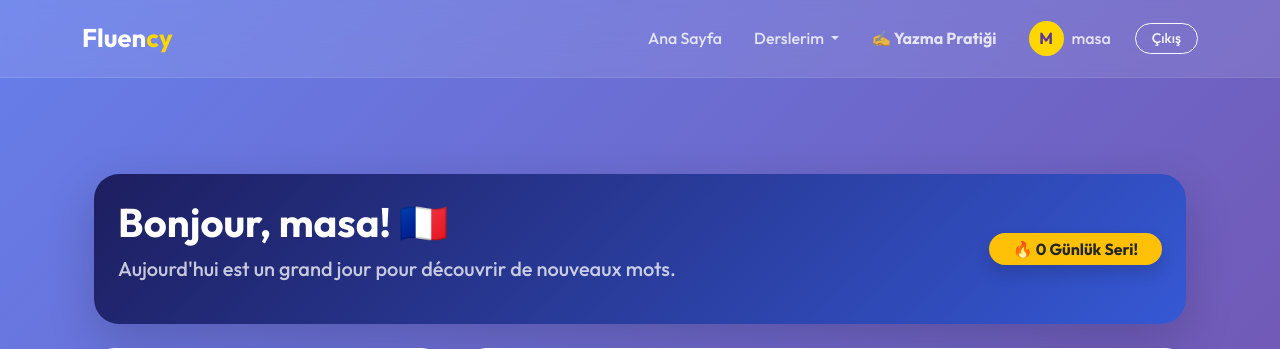
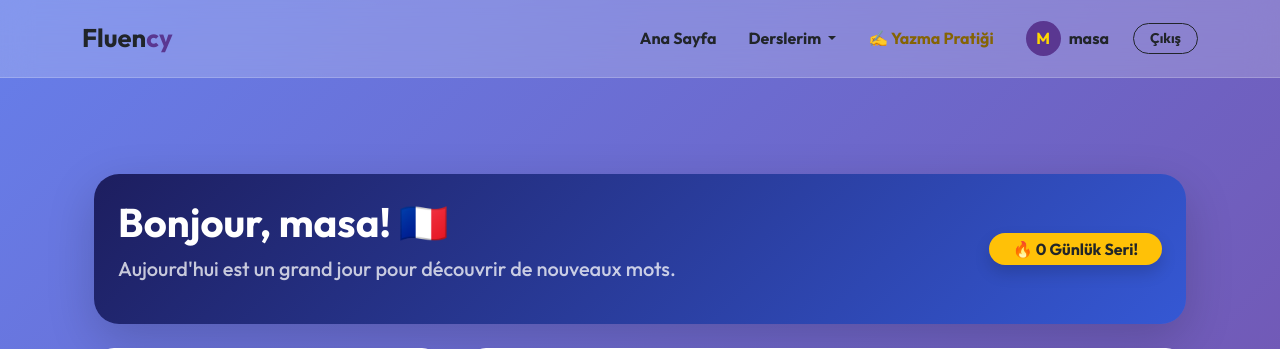
Before and after one commit to eylul-art/web-sitesi-, a Django app: page / in a window 1280 px wide. Shown: the top 349 px of the page. Run offline with Django 5.2, Linux system fonts and the light colour scheme; a user stored in the database is signed in; data comes from the database, SQL or seed files in the repository.

Commit message:
UI: Navbar tasarımı ve okunabilirliği iyileştirildi
- Navbar arka planındaki cam efekti (glassmorphism) açık tona güncellendi.
- Okunabilirliği artırmak için logo, menü linkleri ve profil ismi koyu renge çevrildi.
- Hover (üzerine gelme) efektleri ve 'Yazma Pratiği' linki projenin kurumsal mor/sarı renk paletine uyarlandı.
- Çıkış yap butonu ve profil bileşeni görsel olarak daha belirgin hale getirildi.

```diff
--- a/fluency/templates/base.html
+++ b/fluency/templates/base.html
@@ -18,33 +18,47 @@
             flex-direction: column;
         }
 
+        /* Navbar Arka Planı */
         .navbar {
-            background: rgba(255, 255, 255, 0.1) !important;
+            background: rgba(255, 255, 255, 0.2) !important; /* Biraz daha belirgin yaptık */
             backdrop-filter: blur(15px);
-            border-bottom: 1px solid rgba(255, 255, 255, 0.1);
+            border-bottom: 1px solid rgba(255, 255, 255, 0.2);
             padding: 0.8rem 0;
         }
 
+        /* Logoyu Siyah Yaptık */
         .navbar-brand {
             font-weight: 700;
             font-size: 1.6rem;
-            color: #fff !important;
+            color: #212529 !important; /* Koyu Siyah */
         }
 
         .navbar-brand span {
-            color: #ffd700;
+            color: #5a3791; /* 'cy' kısmını mor tonu yaptık */
         }
 
+        /* Menü Linklerini Siyah Yaptık */
         .nav-link {
-            color: rgba(255, 255, 255, 0.8) !important;
-            font-weight: 500;
+            color: #212529 !important; /* Net Siyah */
+            font-weight: 600;
             transition: 0.3s;
             border-radius: 10px;
         }
 
         .nav-link:hover {
-            color: #ffd700 !important;
-            background: rgba(255, 255, 255, 0.1);
+            color: #5a3791 !important; /* Hoverda mor renk */
+            background: rgba(255, 255, 255, 0.3);
+        }
+
+        /* Yazma Pratiği Yazısı */
+        .nav-link.text-warning {
+            color: #856404 !important; /* Daha koyu, okunabilir bir hardal/sarı */
+        }
+
+        /* Profil İsmi */
+        .profile-name {
+            color: #212529 !important;
+            font-weight: 600;
         }
 
         /* Dropdown Menü Stili */
@@ -84,6 +98,19 @@
             box-shadow: 0 5px 15px rgba(0, 0, 0, 0.2);
         }
 
+        /* Çıkış Butonu Siyah Çerçeveli */
+        .btn-logout {
+            border: 1.5px solid #212529 !important;
+            color: #212529 !important;
+            border-radius: 50px;
+            font-weight: 600;
+        }
+
+        .btn-logout:hover {
+            background: #212529 !important;
+            color: #fff !important;
+        }
+
         .main-content {
             flex: 1;
             display: flex;
@@ -99,8 +126,8 @@
         .profile-circle {
             width: 35px;
             height: 35px;
-            background: #ffd700;
-            color: #5a3791;
+            background: #5a3791; /* Mor arka plan */
+            color: #ffd700; /* Sarı harf */
             border-radius: 50%;
             display: flex;
             align-items: center;
@@ -112,7 +139,8 @@
 
 <body>
 
-    <nav class="navbar navbar-expand-lg navbar-dark sticky-top">
+    <!-- navbar-dark yerine navbar-light mantığına geçtik -->
+    <nav class="navbar navbar-expand-lg sticky-top">
         <div class="container">
             <a class="navbar-brand" href="/">Fluen<span>cy</span></a>
             <button class="navbar-toggler" type="button" data-bs-toggle="collapse" data-bs-target="#navbarNav">
@@ -162,12 +190,11 @@
                             <div class="profile-circle me-2">
                                 {{ user.username|slice:":1"|upper }}
                             </div>
-                            {{ user.username }}
+                            <span class="profile-name">{{ user.username }}</span>
                         </a>
                     </li>
                     <li class="nav-item ms-lg-2">
-                        <a class="btn btn-outline-light btn-sm px-3" style="border-radius: 50px;"
-                            href="/logout">Çıkış</a>
+                        <a class="btn btn-logout btn-sm px-3" href="/logout">Çıkış</a>
                     </li>
                     {% else %}
                     <li class="nav-item"><a class="nav-link px-3" href="/login">Giriş Yap</a></li>
```
